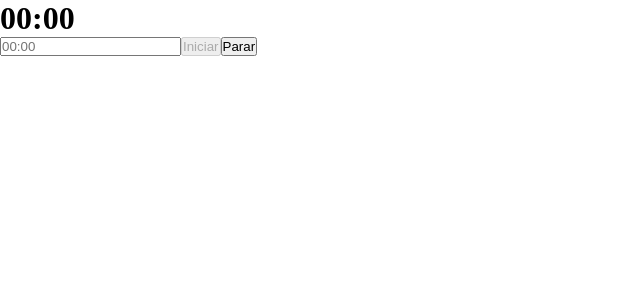
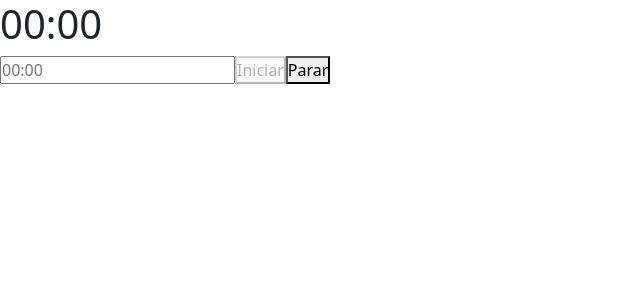
Before and after one commit to Pedro0505/Cronometro-React-TS, a React (Vite) app: page / in a window 1280 px wide. Shown: the top 300 px of the page, without its empty margins (0-640 px from the left). Built offline with nearby package versions, Linux system fonts and the light colour scheme.

Commit message:
Adicionando dependencias do bootstrap

```diff
--- a/package.json
+++ b/package.json
@@ -7,7 +7,9 @@
     "preview": "vite preview"
   },
   "dependencies": {
+    "bootstrap": "^5.1.3",
     "react": "^17.0.2",
+    "react-bootstrap": "^2.1.2",
     "react-dom": "^17.0.2"
   },
   "devDependencies": {
--- a/src/App.tsx
+++ b/src/App.tsx
@@ -1,5 +1,6 @@
 import React from 'react';
 import Timer from './components/Timer';
+import './style/style.scss';
 
 function App() {
   return (
--- a/src/components/Timer.tsx
+++ b/src/components/Timer.tsx
@@ -1,5 +1,4 @@
 import React, { useEffect, useState, useRef } from 'react';
-import '../style/style.css';
 
 function Timer() {
   const [time, setTime] = useState<number>(0);
--- a/src/style/style.scss
+++ b/src/style/style.scss
@@ -1,3 +1,5 @@
+@import "node_modules/bootstrap/scss/bootstrap";
+
 * {
   padding: 0;
   margin: 0;
```
Also changed, not shown: 1 other file (tests, documents, lock files or other folders).
